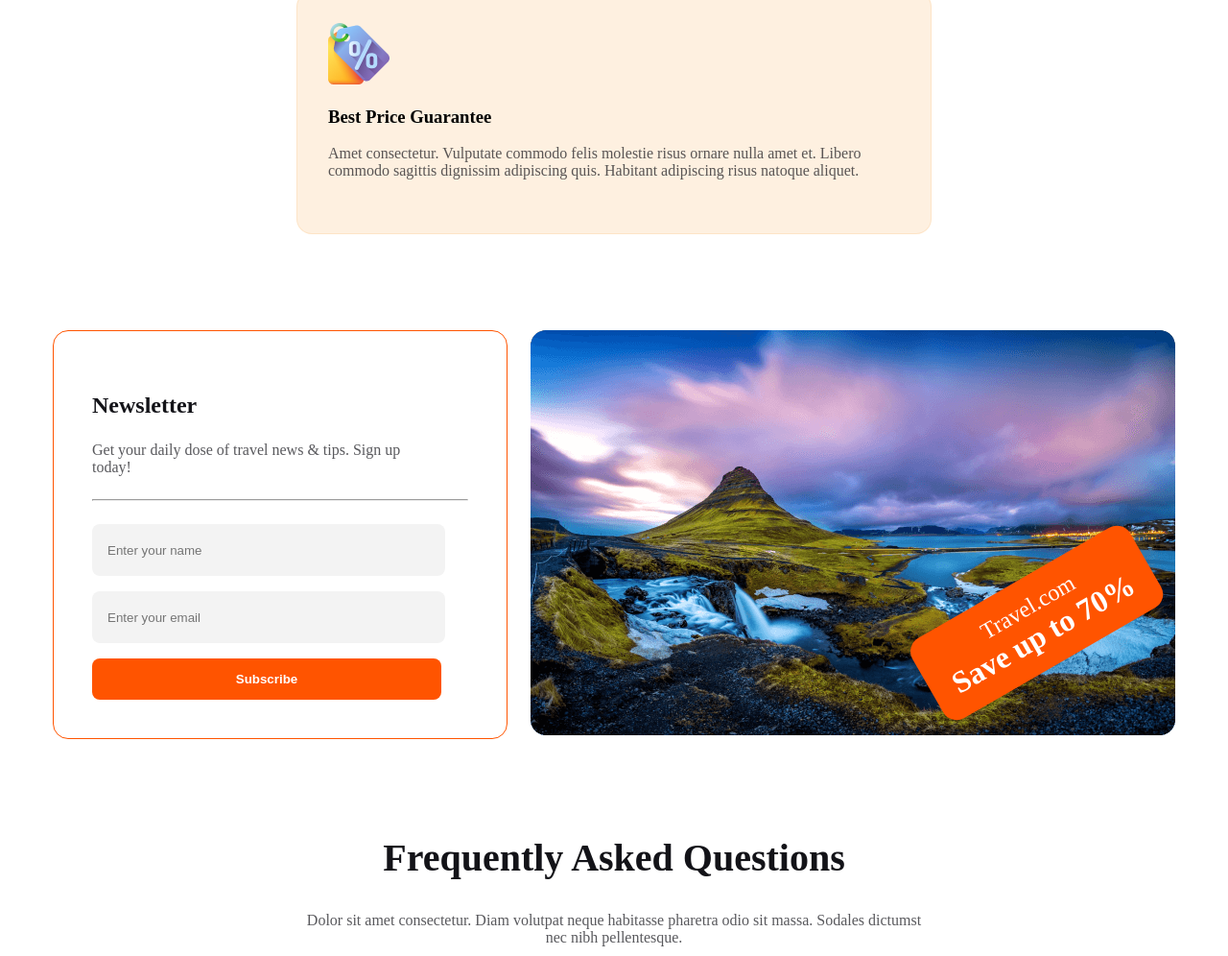
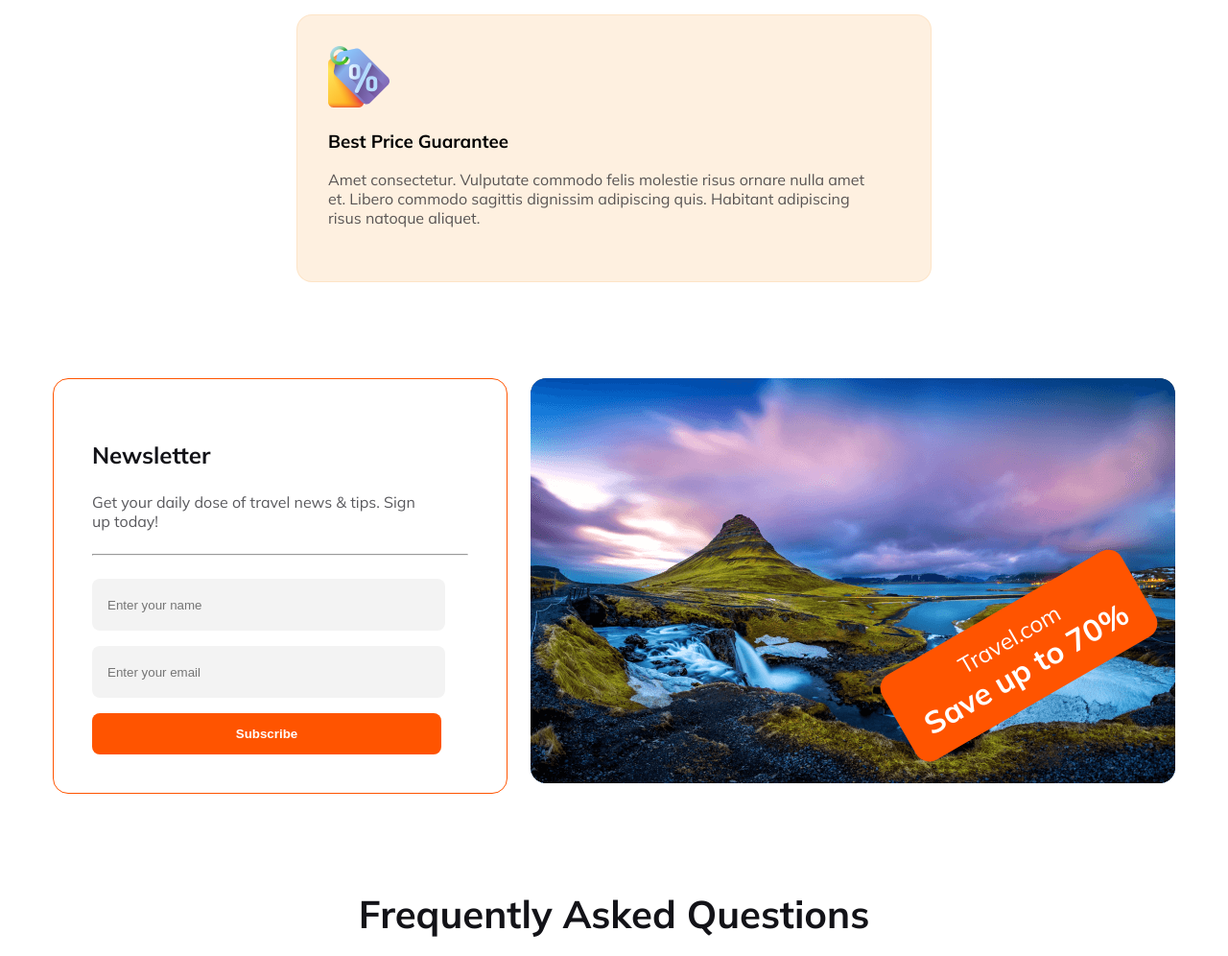
Before and after one commit to sifat-e-sadakin10/TravelB, a plain HTML site: page index.html in a window 1280 px wide. Shown: the part 2994-3990 px from the top of the page at 96% size. Drawn offline with Linux system fonts and the light colour scheme.

Commit message:
font added

```diff
--- a/index.html
+++ b/index.html
@@ -6,6 +6,8 @@
     <title>A2</title>
     <link rel="stylesheet" href="style.css">
     <script src="https://kit.fontawesome.com/93d2f87ab7.js" crossorigin="anonymous"></script>
+    <link rel="stylesheet" href="https://fonts.googleapis.com/css?family=Mulish:400,700&display=swap">
+
 </head>
 <body>
     <nav>
--- a/style.css
+++ b/style.css
@@ -1,3 +1,7 @@
+body {
+  font-family: "Mulish";
+}
+
 header {
   margin: auto;
   max-width: 1170px;
@@ -7,7 +11,7 @@ header {
       rgba(19, 19, 24, 0.8) 0%,
       rgba(19, 19, 24, 0) 100%
     ),
-    url("/Images/Group 13 (1) (1).png");
+    url("./Images/Group 13 (1) (1).png");
   background-repeat: no-repeat;
   background-position: center;
   border-radius: 16px;
@@ -228,7 +232,7 @@ header .btns :last-child button {
   text-align: center;
   bottom: 0;
   right: 0;
-  transform: rotate(-30deg) translate(25px, -70px);
+  transform: rotate(-30deg) translate(30px, -90px);
 }
 .newsletter .img-box div span {
   font-size: 24px;
```
